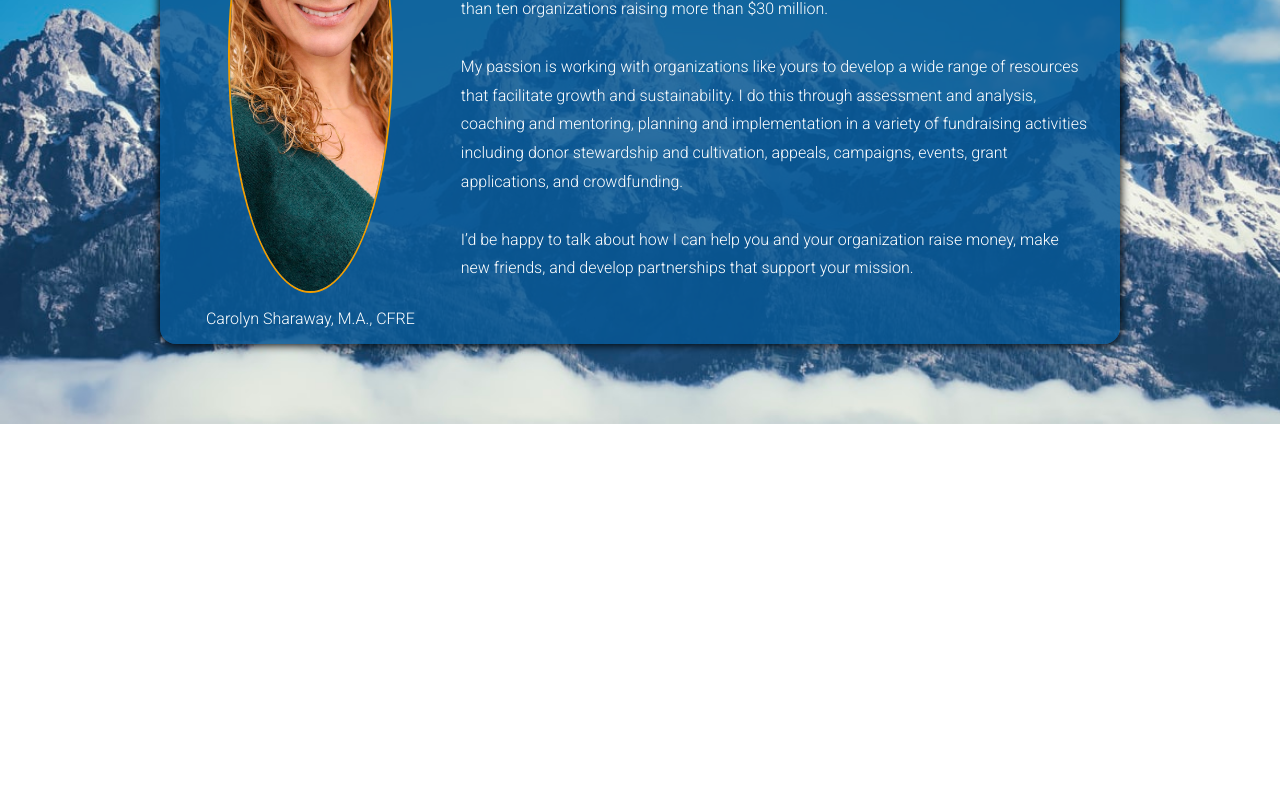
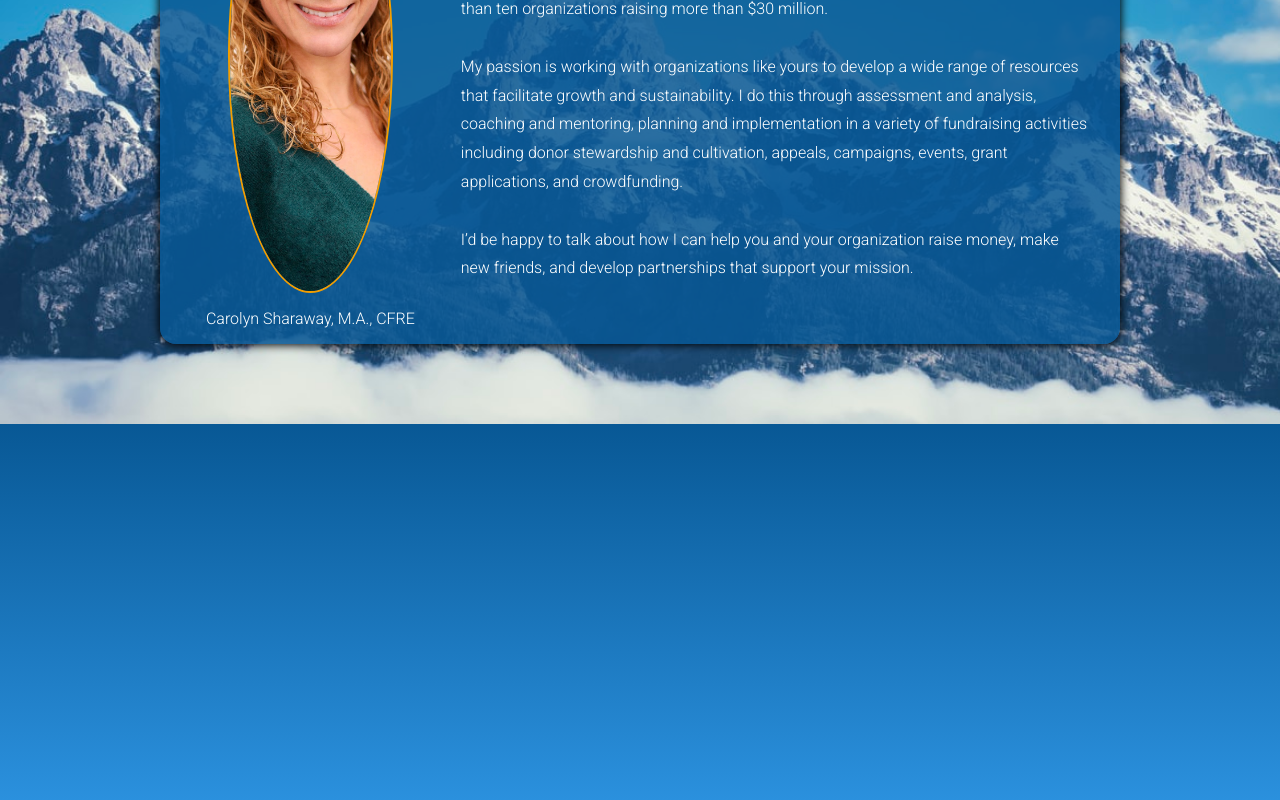
Before and after one commit to carnoldcoding/carolyn-site, a React (Create React App) app: page / in a window 1280 px wide. Shown: the part 938-1738 px from the top of the page. Before the commit the page ends 1362 px from the top, so only its background shows below. Built offline with nearby package versions, Linux system fonts and the light colour scheme.

Commit message:
setup card file layout

```diff
--- a/src/App.js
+++ b/src/App.js
@@ -3,6 +3,7 @@ import Navbar from './components/Navbar'
 import MobileNav from './components/MobileNav'
 import HeroSection from './components/HeroSection';
 import AboutSection from './components/AboutSection';
+import CardSection from './components/CardSection';
 import {useState} from 'react'
 
 import {information} from './components/AboutSection/data'
@@ -19,6 +20,7 @@ function App() {
       <MobileNav toggle={toggle} isOpen={isOpen}/>
       <HeroSection/>
       <AboutSection {...information}/>
+      <CardSection />
     </div>
   );
 }
--- /dev/null
+++ b/src/components/CardSection/Card/index.js
@@ -0,0 +1,10 @@
+import React from 'react'
+
+const Card = () => {
+  return (
+    <>
+    </>
+  )
+}
+
+export default Card
--- /dev/null
+++ b/src/components/CardSection/CardSectionStyles.js
@@ -0,0 +1,18 @@
+import styled from 'styled-components'
+
+export const Container = styled.div`
+    display: flex;
+    justify-content: center;
+
+    height: 50vh;
+    background: linear-gradient(var(--blue), var(--lightblue));
+
+    @media screen and (max-width: 800px){
+        flex-direction: column;
+        align-items: center;
+    }
+`
+
+export const CardsWrapper = styled.div`
+
+`
--- /dev/null
+++ b/src/components/CardSection/index.js
@@ -0,0 +1,21 @@
+import React from 'react'
+import {
+    Container,
+    CardsWrapper
+} from  './CardSectionStyles'
+
+import Card from './Card'
+
+const CardSection = () => {
+  return (
+    <>
+    <Container>
+        <CardsWrapper>
+          <Card />
+        </CardsWrapper>
+    </Container>
+    </>
+  )
+}
+
+export default CardSection
```
Also changed, not shown: src/components/CardSection/Card/CardStyles.js (added).
